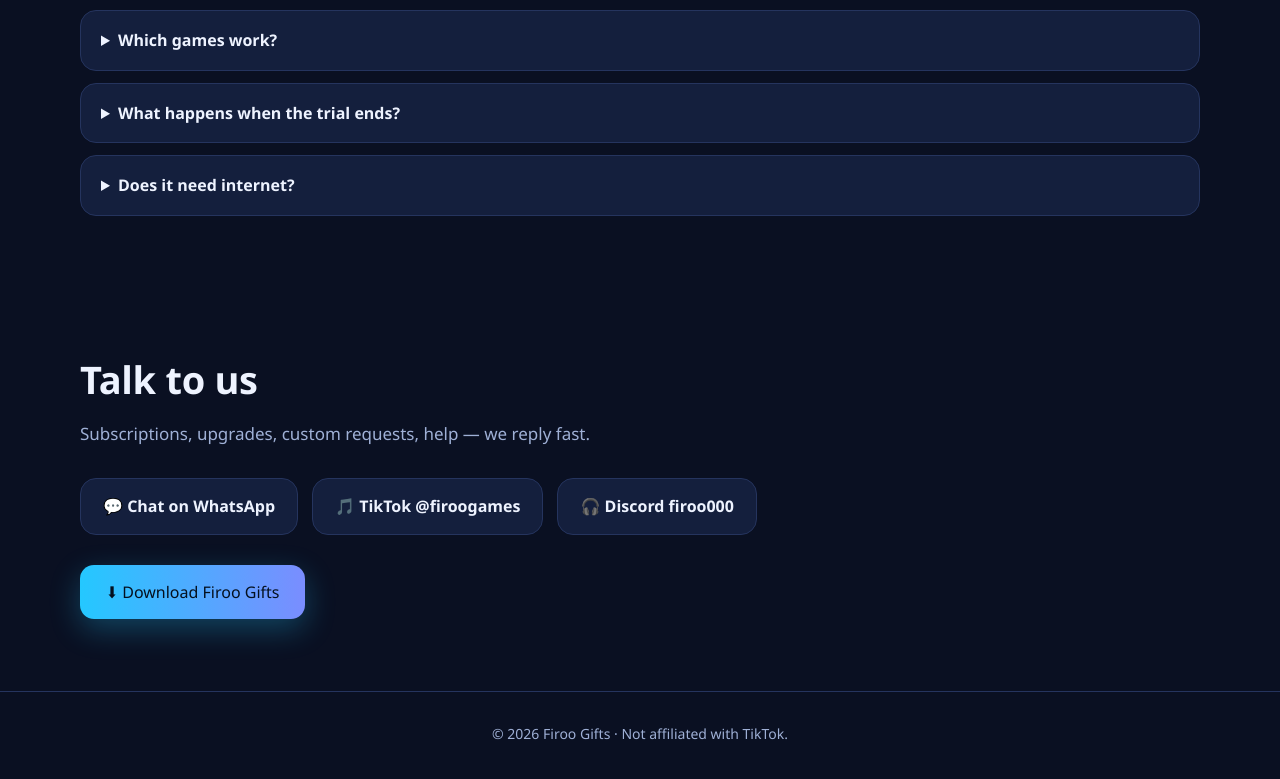
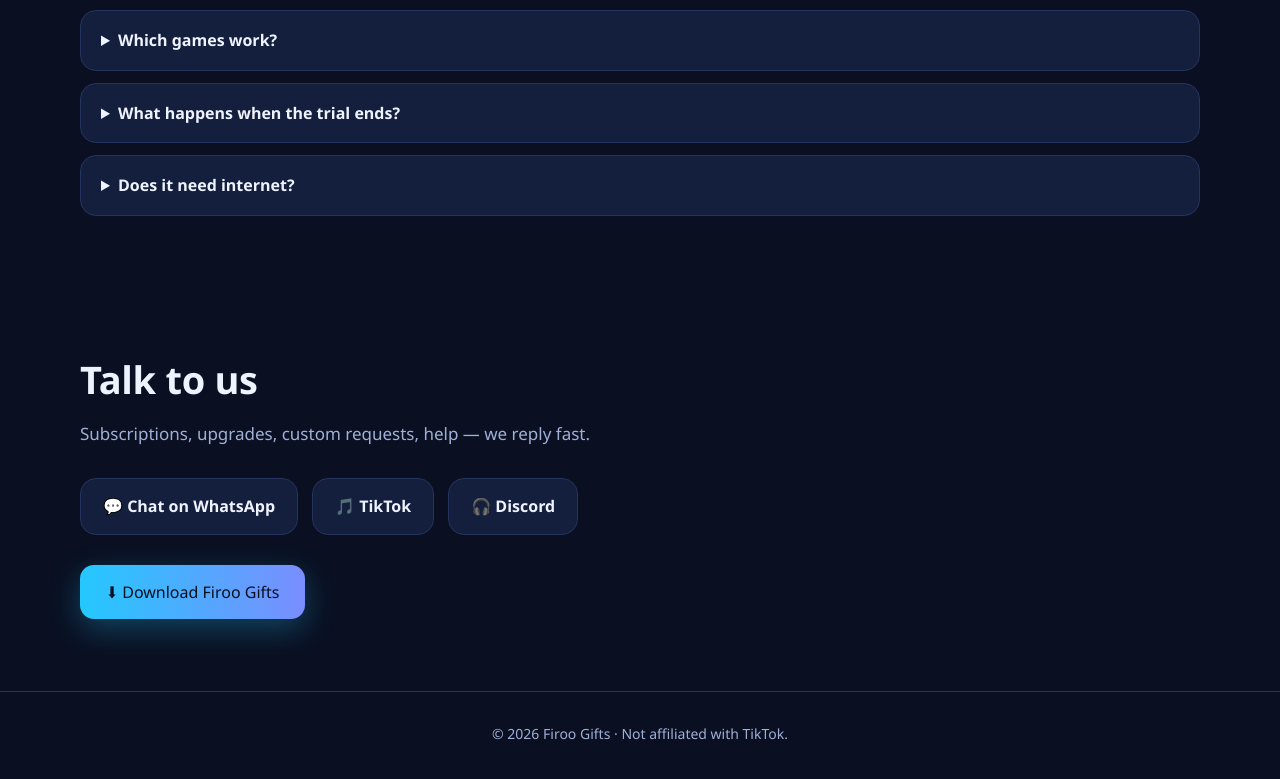
Before and after one commit to Firoo02/FirooGifts, a plain HTML site: page index.html in a window 1280 px wide. Shown: the part 10197-10976 px from the top of the page. Drawn offline with Linux system fonts and the light colour scheme.

Commit message:
Contact buttons: WhatsApp, TikTok, Discord with no details shown

```diff
--- a/index.html
+++ b/index.html
@@ -248,8 +248,9 @@
   <p class="lead" data-en="Subscriptions, upgrades, custom requests, help — we reply fast." data-ar="اشتراكات، ترقية، طلبات خاصة، مساعدة — بنرد بسرعة."></p>
   <div class="contact">
     <a href="https://wa.me/201551742673" target="_blank" rel="noopener" data-en="💬 Chat on WhatsApp" data-ar="💬 كلّمنا على واتساب"></a>
-    <a href="https://www.tiktok.com/@firoogames">🎵 TikTok @firoogames</a>
-    <a href="https://discord.com/channels/@me" onclick="navigator.clipboard&&navigator.clipboard.writeText('firoo000')">🎧 Discord firoo000</a>
+    <a href="https://www.tiktok.com/@firoogames" target="_blank" rel="noopener" data-en="🎵 TikTok" data-ar="🎵 تيك توك"></a>
+    <a href="https://discord.com/channels/@me" id="dc" target="_blank" rel="noopener" data-en="🎧 Discord" data-ar="🎧 ديسكورد"></a>
+    <span id="dcmsg" style="display:none;align-self:center;color:var(--ok);font-size:14px" data-en="Copied. In Discord press Add Friend and paste." data-ar="اتنسخ. في ديسكورد دوس Add Friend والصق."></span>
   </div>
   <div class="cta" style="margin-top:30px">
     <a class="btn" href="https://github.com/Firoo02/FirooGifts/releases/latest/download/FirooGifts_Setup.exe" data-en="⬇ Download Firoo Gifts" data-ar="⬇ حمّل Firoo Gifts"></a>
@@ -272,6 +273,12 @@
   try { saved = localStorage.getItem('lang') || (/^ar/i.test(navigator.language) ? 'ar' : 'en'); } catch (e) {}
   setLang(saved);
   btn.onclick = function () { setLang(html.lang === 'ar' ? 'en' : 'ar'); };
+  // Discord has no public link to a person: the button copies the username (not shown on the page) and opens Discord
+  var dc = document.getElementById('dc');
+  if (dc) dc.addEventListener('click', function () {
+    try { navigator.clipboard.writeText(atob('Zmlyb28wMDA=')); } catch (e) {}
+    var m = document.getElementById('dcmsg'); m.style.display = 'inline'; setTimeout(function () { m.style.display = 'none'; }, 6000);
+  });
 })();
 </script>
 </body>
```
Also changed, not shown: 1 other file.
